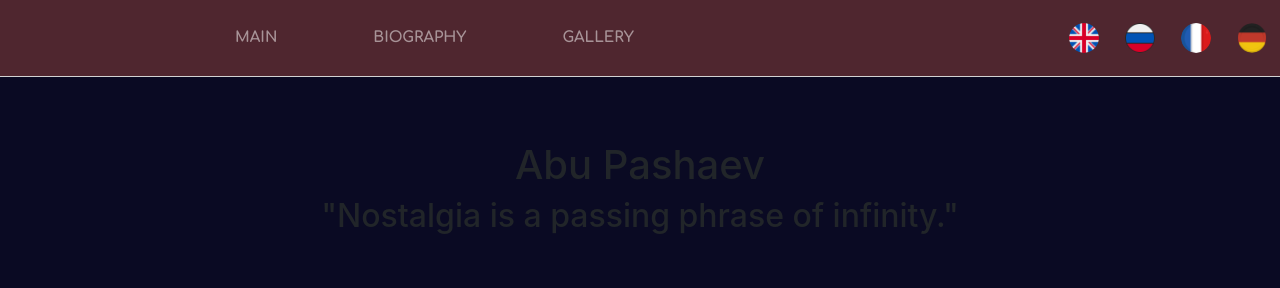
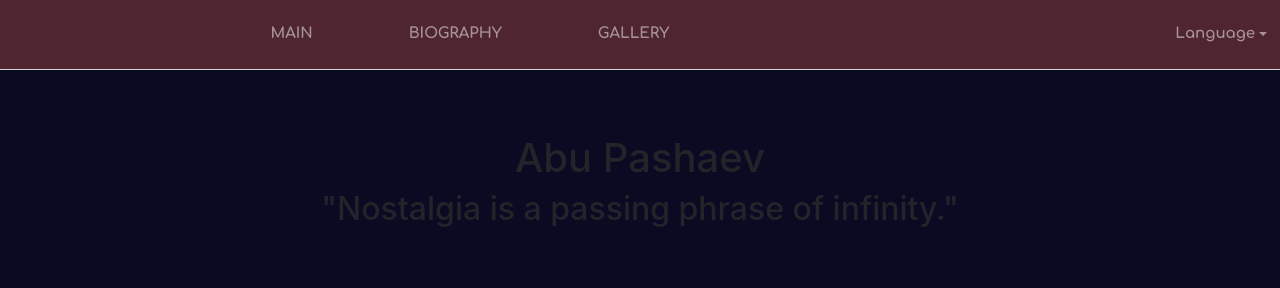
Before and after one commit to Pazzword/Django-Painter-sWeb, a Django app: template pashaev/templates/pashaev/contacts.html in a window 1280 px wide. Shown: the top 288 px of the page. Run offline with Django 3.2, Linux system fonts and the light colour scheme; the template is opened without the code that fills it, so the values that code supplies are empty; parts of the project's set-up code (start-up, migrations or seed data) failed here and were passed over; some libraries are stand-ins or nearby versions.

Commit message:
toggler added

```diff
--- a/pashaev/templates/pashaev/body.html
+++ b/pashaev/templates/pashaev/body.html
@@ -18,20 +18,31 @@
 
 <body>
     <!-- Main navbar -->
-    <nav class="navbar navbar-expand-lg navbar-dark">
+<!-- Main navbar -->
+<nav class="navbar navbar-expand-lg navbar-dark">
+    <button class="navbar-toggler" type="button" data-toggle="collapse" data-target="#navbarNav" aria-controls="navbarNav" aria-expanded="false" aria-label="Toggle navigation">
+        <span class="navbar-toggler-icon"></span>
+    </button>
+    <div class="collapse navbar-collapse" id="navbarNav">
         <div class="navbar-nav mx-auto">
             <a class="nav-item nav-link" id="home" href="{% url 'pashaev_home' %}">{% trans "MAIN" %}</a>
             <a class="nav-item nav-link" id="bio" href="{% url 'bio' %}">{% trans "BIOGRAPHY" %}</a>
             <a class="nav-item nav-link" id="gallery" href="{% url 'gallery' %}">{% trans "GALLERY" %}</a>
         </div>
         <!-- Language Switcher -->
-        <div class="navbar-nav ml-auto lang-switcher">
-            <a class="nav-item nav-link lang-switcher-link" data-lang="en"><img src="{% static 'Images/en.png' %}" alt="EN" class="lang-icon"></a>
-            <a class="nav-item nav-link lang-switcher-link" data-lang="ru"><img src="{% static 'Images/ru.png' %}" alt="RU" class="lang-icon"></a>
-            <a class="nav-item nav-link lang-switcher-link" data-lang="fr"><img src="{% static 'Images/fr.png' %}" alt="FR" class="lang-icon"></a>
-            <a class="nav-item nav-link lang-switcher-link" data-lang="de"><img src="{% static 'Images/de.png' %}" alt="DE" class="lang-icon"></a>
+        <div class="navbar-nav ml-auto lang-switcher dropdown">
+            <a class="nav-item nav-link dropdown-toggle" href="#" id="languageDropdown" role="button" data-toggle="dropdown" aria-haspopup="true" aria-expanded="false">
+                {% trans "Language" %}
+            </a>
+            <div class="dropdown-menu dropdown-menu-right" aria-labelledby="languageDropdown">
+                <a class="dropdown-item lang-switcher-link" data-lang="en"><img src="{% static 'Images/en.png' %}" alt="EN" class="lang-icon"> English</a>
+                <a class="dropdown-item lang-switcher-link" data-lang="ru"><img src="{% static 'Images/ru.png' %}" alt="RU" class="lang-icon"> Russian</a>
+                <a class="dropdown-item lang-switcher-link" data-lang="fr"><img src="{% static 'Images/fr.png' %}" alt="FR" class="lang-icon"> French</a>
+                <a class="dropdown-item lang-switcher-link" data-lang="de"><img src="{% static 'Images/de.png' %}" alt="DE" class="lang-icon"> German</a>
+            </div>
         </div>
-    </nav>
+    </div>
+</nav>
 
     <!-- Main Body -->
     <div style="margin: 5%; margin-left: 13%; margin-right: 13%;">
```
Also changed, not shown: mysite/wsgi.py (+4 -5 lines), locale/ru/LC_MESSAGES/django.po, 1 other file.
